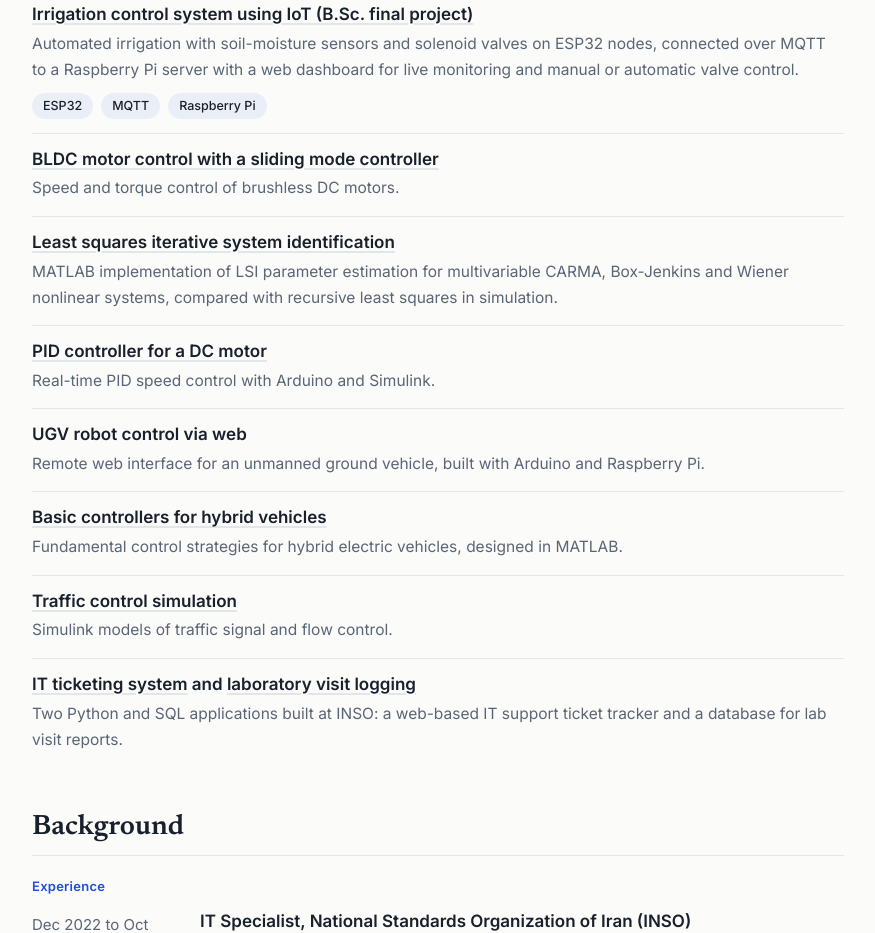
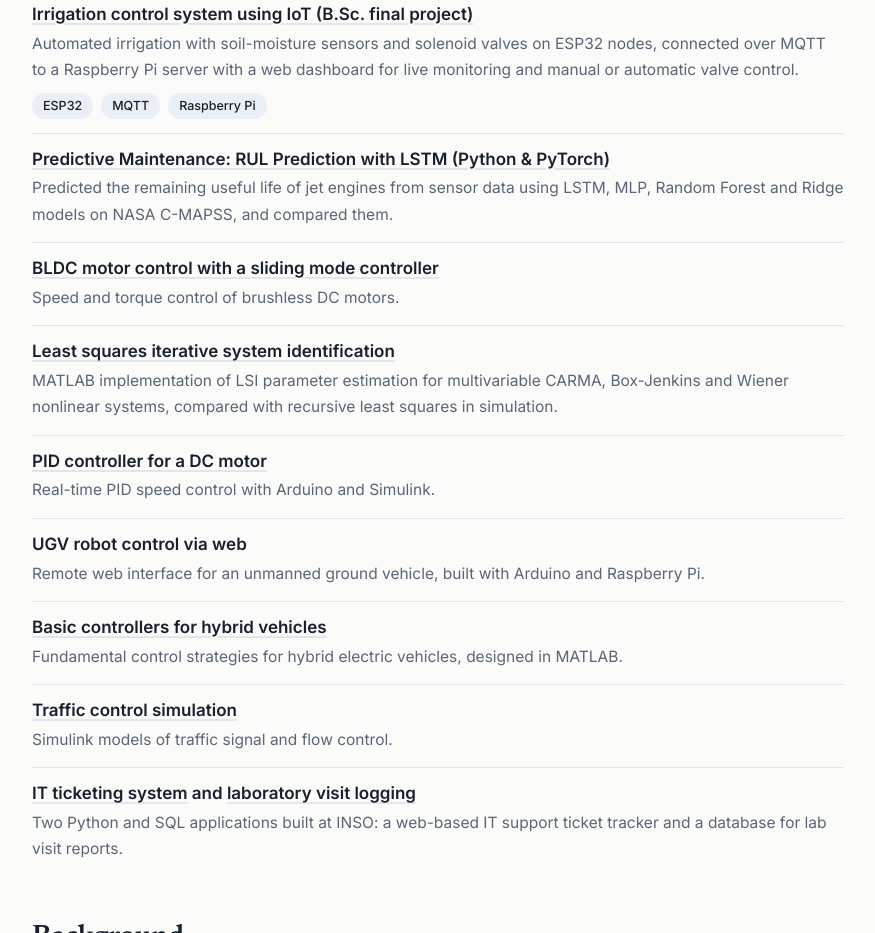
Before and after one commit to Hossein-Mosaffa/Hossein-Mosaffa.github.io, a plain HTML site: page index.html in a window 1280 px wide. Shown: the part 1680-2613 px from the top of the page, without its empty margins (202-1077 px from the left). Drawn offline with Linux system fonts and the light colour scheme.

Commit message:
Add predictive maintenance project link
Added a new project for predictive maintenance using LSTM.

```diff
--- a/index.html
+++ b/index.html
@@ -176,6 +176,7 @@ footer .wrap{display:flex;flex-wrap:wrap;gap:8px 24px}
     <h2>Projects</h2>
     <div class="item"><h3><a href="https://github.com/Hossein-Mosaffa/scada-fault-vs-cyberattack-omnetpp" target="_blank" rel="noopener noreferrer">Fault detection and isolation from cyber-attack in SCADA systems (M.Sc. thesis)</a></h3><p>A method to tell physical faults apart from cyber-attacks in a networked control system. It combines fault-detection-filter residuals with network parameters such as delay and traffic, and was tested in OMNeT++ simulations.</p><div class="tags"><span>Fault detection</span><span>Networked control</span><span>OMNeT++</span></div></div>
     <div class="item"><h3><a href="https://github.com/Hossein-Mosaffa/smart-irrigation-esp32-mqtt" target="_blank" rel="noopener noreferrer">Irrigation control system using IoT (B.Sc. final project)</a></h3><p>Automated irrigation with soil-moisture sensors and solenoid valves on ESP32 nodes, connected over MQTT to a Raspberry Pi server with a web dashboard for live monitoring and manual or automatic valve control.</p><div class="tags"><span>ESP32</span><span>MQTT</span><span>Raspberry Pi</span></div></div>
+    <div class="item"><h3><a href="github.com/Hossein-Mosaffa/predictive-maintenance" target="_blank" rel="noopener noreferrer">Predictive Maintenance: RUL Prediction with LSTM (Python & PyTorch)</a></h3><p>Predicted the remaining useful life of jet engines from sensor data using LSTM, MLP, Random Forest and Ridge models on NASA C-MAPSS, and compared them.</p></div>
     <div class="item"><h3><a href="https://github.com/Hossein-Mosaffa/bldc-terminal-sliding-mode-control" target="_blank" rel="noopener noreferrer">BLDC motor control with a sliding mode controller</a></h3><p>Speed and torque control of brushless DC motors.</p></div>
     <div class="item"><h3><a href="https://github.com/Hossein-Mosaffa/lsi-system-identification" target="_blank" rel="noopener noreferrer">Least squares iterative system identification</a></h3><p>MATLAB implementation of LSI parameter estimation for multivariable CARMA, Box-Jenkins and Wiener nonlinear systems, compared with recursive least squares in simulation.</p></div>
     <div class="item"><h3><a href="https://github.com/Hossein-Mosaffa/simulink-pid-cascade-control" target="_blank" rel="noopener noreferrer">PID controller for a DC motor</a></h3><p>Real-time PID speed control with Arduino and Simulink.</p></div>
```
